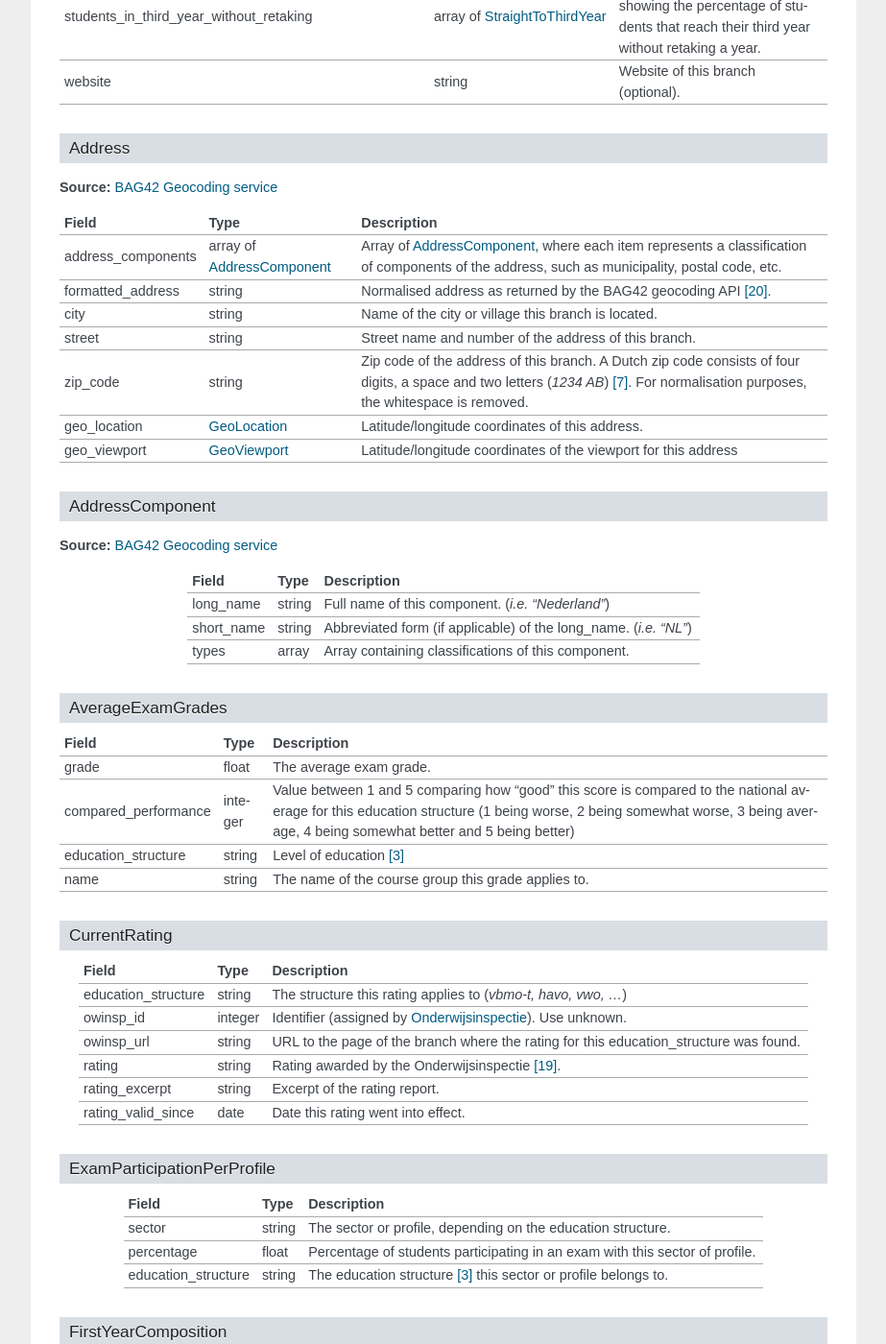
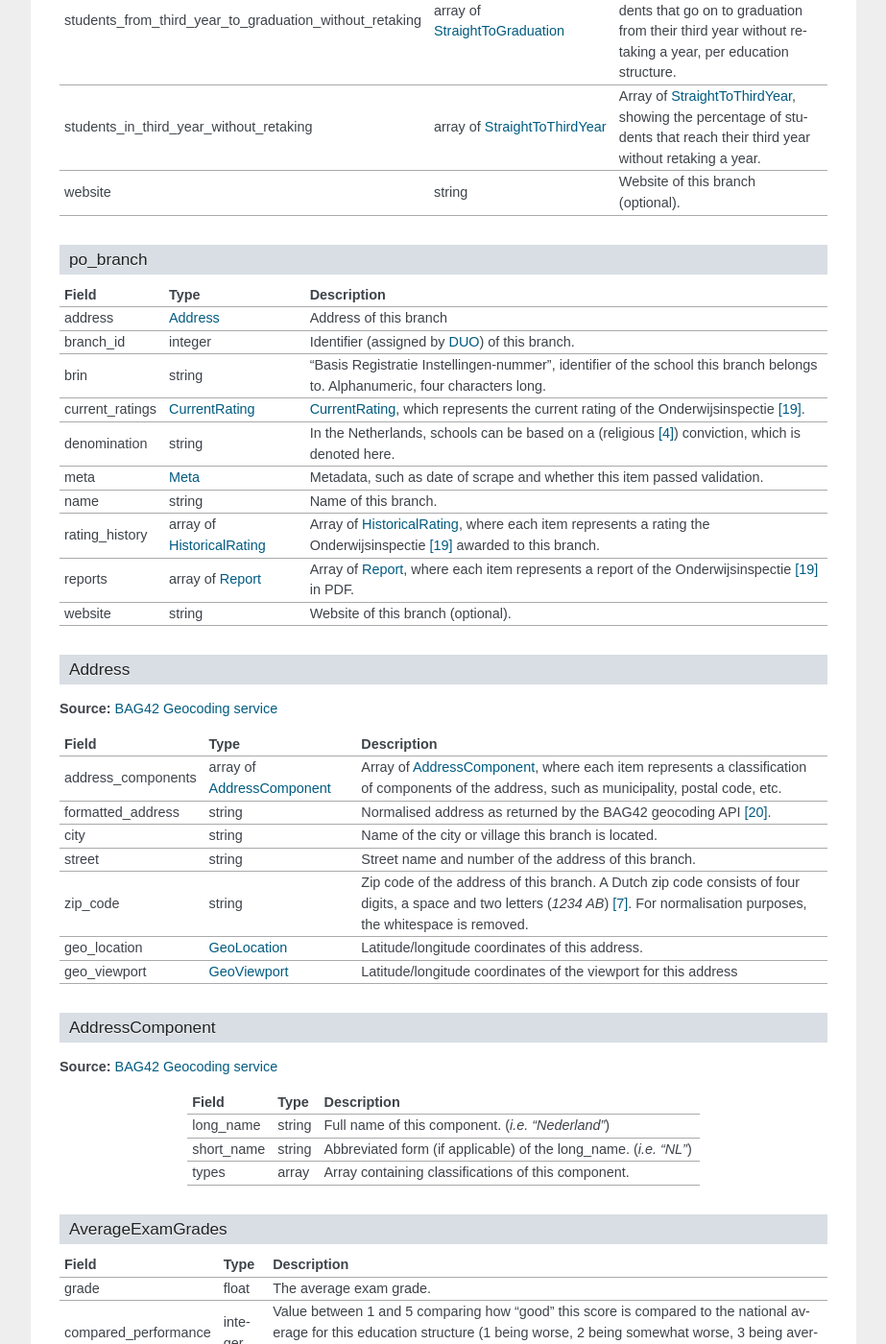
Before and after one commit to openstate/openonderwijsdata-api, a Sphinx documentation site: the page built from documentation/rst/data.rst, in a window 1280 px wide and 1400 px high, scrolled down 23644 px. Shown: the whole window at 96% size, without its empty margins (198-1121 px from the left). Built offline with Sphinx 7.4.7, drawn with Linux system fonts in a browser that asks for light colours; some of the changed text lies outside the part shown.

Commit message:
Updated documentation to include po_branch for owinsp

```diff
--- a/documentation/rst/data.rst
+++ b/documentation/rst/data.rst
@@ -712,6 +712,8 @@ StudentWeights
 
 Vensters voor Verantwoording
 ---------------------------------------------------------------------------------
+`Vensters voor Verantwoording <http://schoolvo.nl/>`_ provides VO schools with a platform where they can share data on their performance with the public. The data described here is currently **not** available to the public through the `OpenOnderwijs API <http://api.openonderwijsdata.nl/>`_.
+
 vo_branch
 ^^^^^^^^^^^^^^^^^^^^^^^^^^^^^^^^^^^^^^^^^^^^^^^^^^^^^^^^^^^^^^^^^^^^^^^^^^^^^^^^^
 .. table::
@@ -933,6 +935,8 @@ Satisfaction
 
 Onderwijsinspectie
 ---------------------------------------------------------------------------------
+The Inspectie voor het Onderwijs [#owinsp]_ is tasked with inspecting Dutch schools. Since 1997, they are required to publish reports on their findings when inspecting schools.
+
 .. _owinspdatavobranch:
 
 vo_branch
@@ -963,6 +967,27 @@ vo_branch
     result_card_url                                         string                              URL to the result card ("opbrengstenkaart") of this branch.
     students_from_third_year_to_graduation_without_retaking array of :ref:`straight_grad`       Array of :ref:`straight_grad`, showing the percentage of students that go on to graduation from their third year without retaking a year, per education structure.
     students_in_third_year_without_retaking                 array of :ref:`3yearnoretakes`      Array of :ref:`3yearnoretakes`, showing the percentage of students that reach their third year without retaking a year.
+    website                                                 string                              Website of this branch (optional).
+    ======================================================= =================================== ========================================================================================================
+
+.. _owinspdatapobranch:
+
+po_branch
+^^^^^^^^^^^^^^^^^^^^^^^^^^^^^^^^^^^^^^^^^^^^^^^^^^^^^^^^^^^^^^^^^^^^^^^^^^^^^^^^^
+.. table::
+
+    ======================================================= =================================== ========================================================================================================
+    Field                                                   Type                                Description
+    ======================================================= =================================== ========================================================================================================
+    address                                                 :ref:`owinspaddress`                Address of this branch
+    branch_id                                               integer                             Identifier (assigned by :ref:`duodata`) of this branch.
+    brin                                                    string                              "Basis Registratie Instellingen-nummer", identifier of the school this branch belongs to. Alphanumeric, four characters long.
+    current_ratings                                         :ref:`owinspcurrat`                 :ref:`owinspcurrat`, which represents the current rating of the Onderwijsinspectie [#owinsp]_.
+    denomination                                            string                              In the Netherlands, schools can be based on a (religious [#denomination]_) conviction, which is denoted here.
+    meta                                                    :ref:`owinspmeta`                   Metadata, such as date of scrape and whether this item passed validation.
+    name                                                    string                              Name of this branch.
+    rating_history                                          array of :ref:`owinsprathist`       Array of :ref:`owinsprathist`, where each item represents a rating the Onderwijsinspectie [#owinsp]_ awarded to this branch.
+    reports                                                 array of :ref:`owinspreport`        Array of :ref:`owinspreport`, where each item represents a report of the Onderwijsinspectie [#owinsp]_ in PDF.
     website                                                 string                              Website of this branch (optional).
     ======================================================= =================================== ========================================================================================================
 
@@ -1026,7 +1051,7 @@ CurrentRating
     =================================== =================================== ==========================================================================
     Field                               Type                                Description
     =================================== =================================== ==========================================================================
-    education_structure                 string                              The structure this rating applies to (*vbmo-t, havo, vwo, ...*)
+    education_structure                 string                              The structure this rating applies to (*vbmo-t, havo, vwo, ...*). **This value is optional**: as :ref:`owinspdatapobranch` do not have education structures, only :ref:`owinspdatavobranch` have this value.
     owinsp_id                           integer                             Identifier (assigned by :ref:`owinspdata`). Use unknown.
     owinsp_url                          string                              URL to the page of the branch where the rating for this education_structure was found.
     rating                              string                              Rating awarded by the Onderwijsinspectie [#owinsp]_.
```
